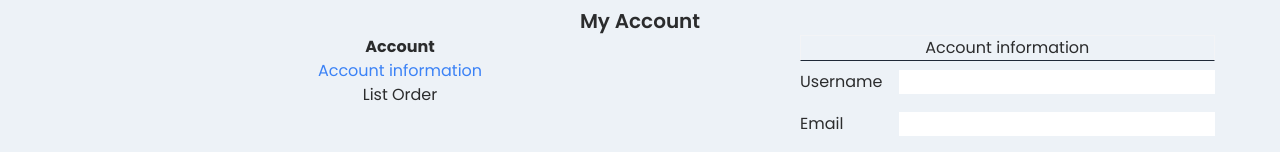
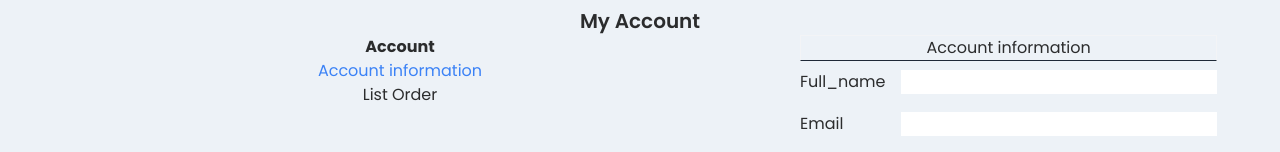
Before and after one commit to TLCN-Organ-EC-Project/TLCN-Frontend, a React (Vite) app in the folder frontend/: page /member/persinal in a window 1280 px wide. Shown: the part 166-318 px from the top of the page. Built offline with nearby package versions, Linux system fonts and the light colour scheme; no server answers.

Commit message:
++fix update account by user

```diff
--- a/frontend/src/pages/member/ListOrder.jsx
+++ b/frontend/src/pages/member/ListOrder.jsx
@@ -5,7 +5,6 @@ import moment from 'moment'
 import Loading from '../../components/Loading/Loading'
 import { ButtonBack } from '../../components/Button/ButtonBack'
 import { useNavigate } from "react-router-dom"
-import path from '../../ultils/path'
 import { deleteOrder } from '../../apis/user'
 import { useQueryClient } from 'react-query'
 
@@ -17,6 +16,7 @@ const ListOrder = () => {
     const queryClient = useQueryClient();
     const hanleDeleteOrder = async (username, bookingid) => {
         const response = await deleteOrder(username, bookingid)
+        console.log(response)
         if (response) {
           queryClient.invalidateQueries(['order-data', current?.username])
         }
--- a/frontend/src/pages/member/Personal.jsx
+++ b/frontend/src/pages/member/Personal.jsx
@@ -35,7 +35,7 @@ const Personal = () => {
   useEffect(() => {
     getProvince(current?.province?.toString())
     reset({
-      username: current?.username,
+      full_name: current?.username,
       email: current?.email,
       phone: current?.phone,
       address: current?.address,
@@ -47,10 +47,10 @@ const Personal = () => {
       <div className='border border-b-gray-800 border-t-gray-100 border-l-gray-100 border-r-gray-100'>Account information</div>
       <form onSubmit={handleSubmit(handleUpdateInfor)}>
         <InputForm
-          label='Username'
+          label='Full_name'
           register={register}
           errors={errors}
-          id='username'
+          id='full_name'
           validate={{ required: 'Need fill this field' }}
         />
         <InputForm
```
